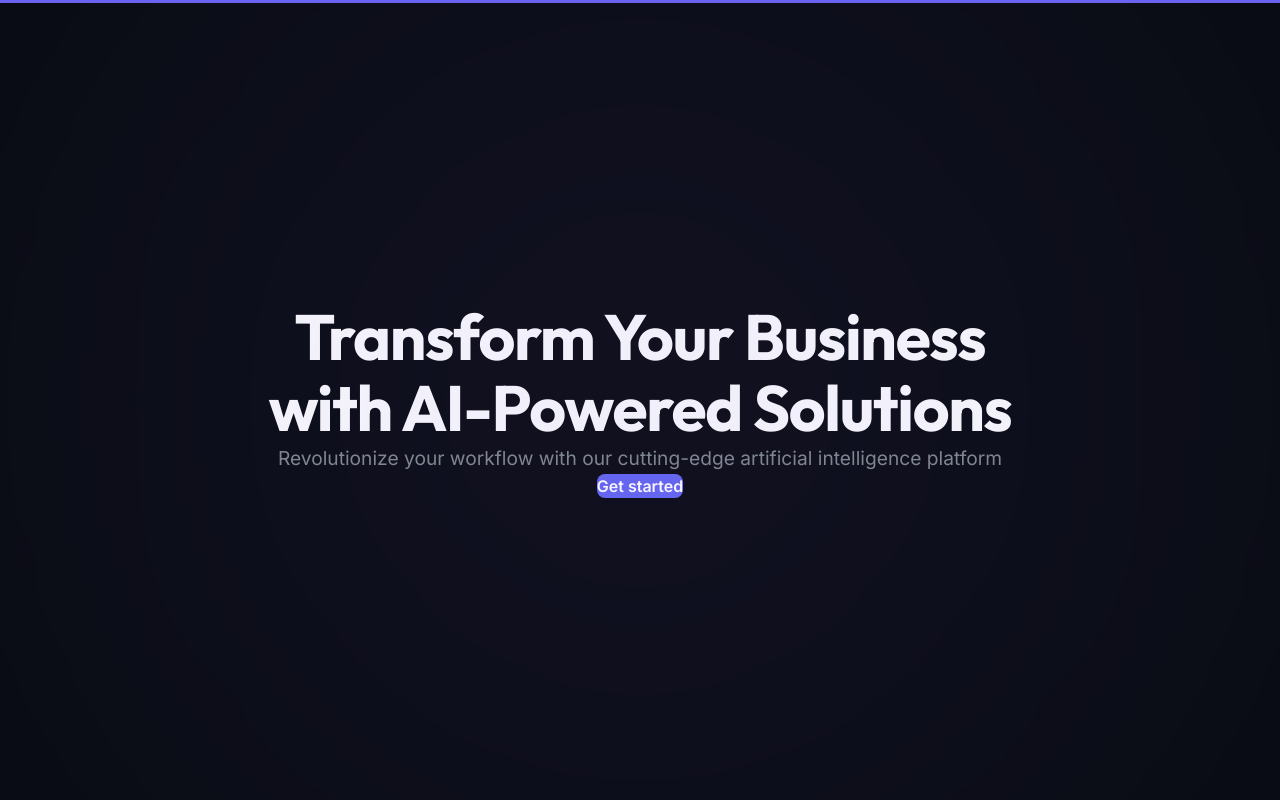
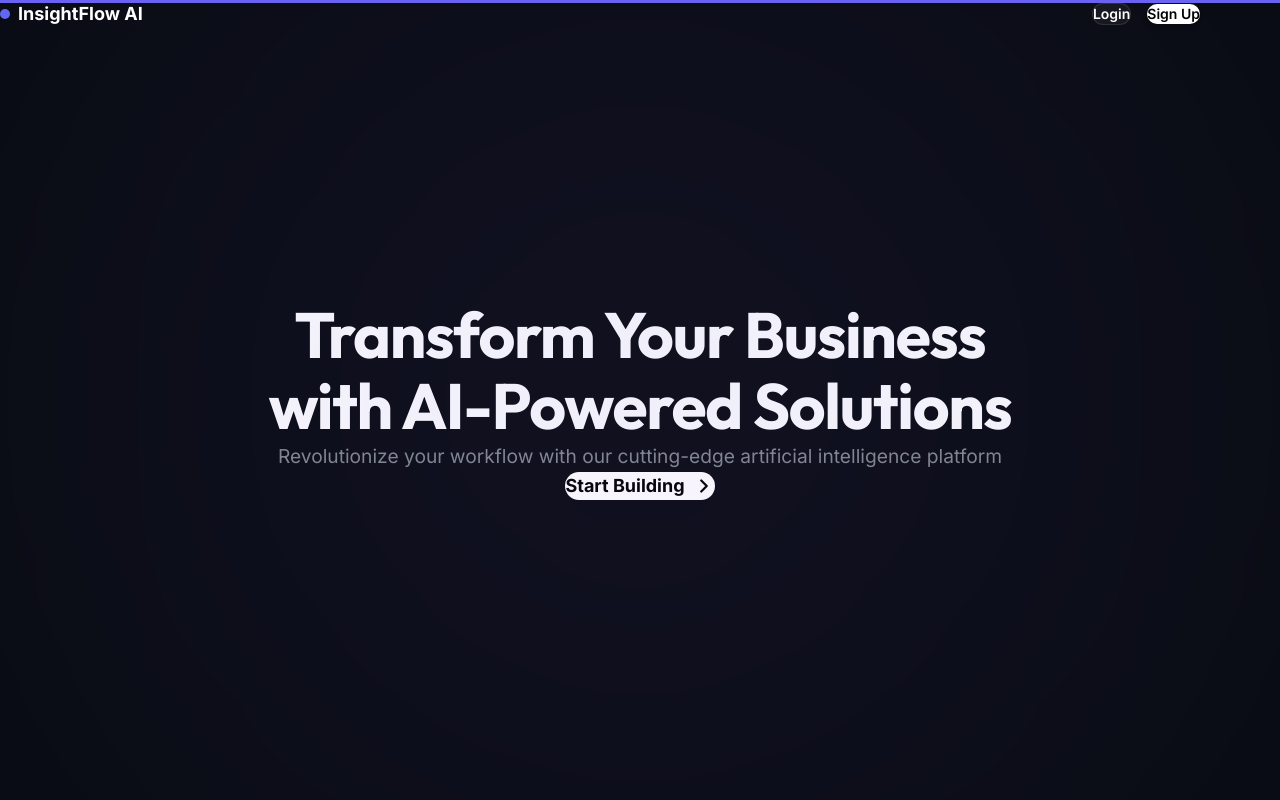
Before and after one commit to jay-paul1530/InsightFlow-AI, a Next.js app in the folder frontend/: page / in a window 1280 px wide. Shown: the top 800 px of the page. Built offline with nearby package versions, Linux system fonts and the light colour scheme.

Commit message:
update landing page CTA button style and text, add header navbar with Login and Sign Up buttons

```diff
--- a/frontend/src/components/ui/demo.tsx
+++ b/frontend/src/components/ui/demo.tsx
@@ -33,7 +33,7 @@ export default function Demo() {
     // Additional customization
     className: "min-h-screen",
     callToActions: [
-      { text: "Get started", href: "/chat", variant: "primary" }
+      { text: "Start Building", href: "/chat", variant: "primary" }
     ]
   };
 
--- a/frontend/src/components/ui/hero-1.tsx
+++ b/frontend/src/components/ui/hero-1.tsx
@@ -2,7 +2,7 @@
 
 import { useState } from 'react'
 import { Dialog, DialogContent } from './dialog'
-import { Menu, X, ChevronDown } from 'lucide-react'
+import { Menu, X, ChevronDown, ChevronRight } from 'lucide-react'
 import { motion } from 'framer-motion'
 
 interface NavigationItem {
@@ -116,9 +116,10 @@ export function HeroLanding(props: HeroLandingProps) {
           key={index}
           href={cta.href}
           onClick={handleCtaClick}
-          className="inline-flex items-center justify-center whitespace-nowrap rounded-lg bg-primary px-8 py-3.5 text-base font-semibold text-primary-foreground shadow-md hover:bg-primary/90 hover:scale-[1.02] active:scale-[0.98] focus-visible:outline focus-visible:outline-2 focus-visible:outline-offset-2 focus-visible:outline-ring transition-all duration-200"
+          className="inline-flex items-center justify-center whitespace-nowrap rounded-full bg-white text-black px-10 py-4.5 text-lg font-bold shadow-xl hover:bg-white/95 hover:scale-[1.03] active:scale-[0.97] transition-all duration-200 gap-2"
         >
-          {cta.text}
+          <span>{cta.text}</span>
+          <ChevronRight size={22} className="stroke-[2.5]" />
         </a>
       )
     } else {
@@ -137,6 +138,22 @@ export function HeroLanding(props: HeroLandingProps) {
 
   return (
     <div className={`min-h-screen w-full overflow-x-hidden relative ${className || ''}`}>
+      {/* Header navbar */}
+      <header className="absolute top-0 left-0 right-0 z-30 px-6 py-6 max-w-[1200px] mx-auto flex items-center justify-between">
+        <div className="flex items-center gap-2 font-bold text-lg text-white">
+          <span className="w-2.5 h-2.5 rounded-full bg-primary" />
+          <span>InsightFlow AI</span>
+        </div>
+        <div className="flex items-center gap-4">
+          <a href="/chat" className="border border-white/10 hover:border-white/20 px-5 py-2 rounded-full text-sm font-semibold text-white transition-all bg-white/5 hover:bg-white/10">
+            Login
+          </a>
+          <a href="/chat" className="bg-white text-black hover:bg-white/90 px-5 py-2 rounded-full text-sm font-semibold transition-all shadow-md hover:scale-[1.02] active:scale-[0.98]">
+            Sign Up
+          </a>
+        </div>
+      </header>
+
       {/* Top gradient background */}
       <div
         aria-hidden="true"
@@ -191,9 +208,9 @@ export function HeroLanding(props: HeroLandingProps) {
               {description}
             </p>
 
-            {/* Call to action buttons */}
+            {/* Call to action buttons with increased spacing */}
             {callToActions && callToActions.length > 0 && (
-              <div className="mt-10 flex items-center justify-center gap-x-6">
+              <div className="mt-14 flex items-center justify-center gap-x-6">
                 {callToActions.map((cta, index) => renderCallToAction(cta, index))}
               </div>
             )}
```
